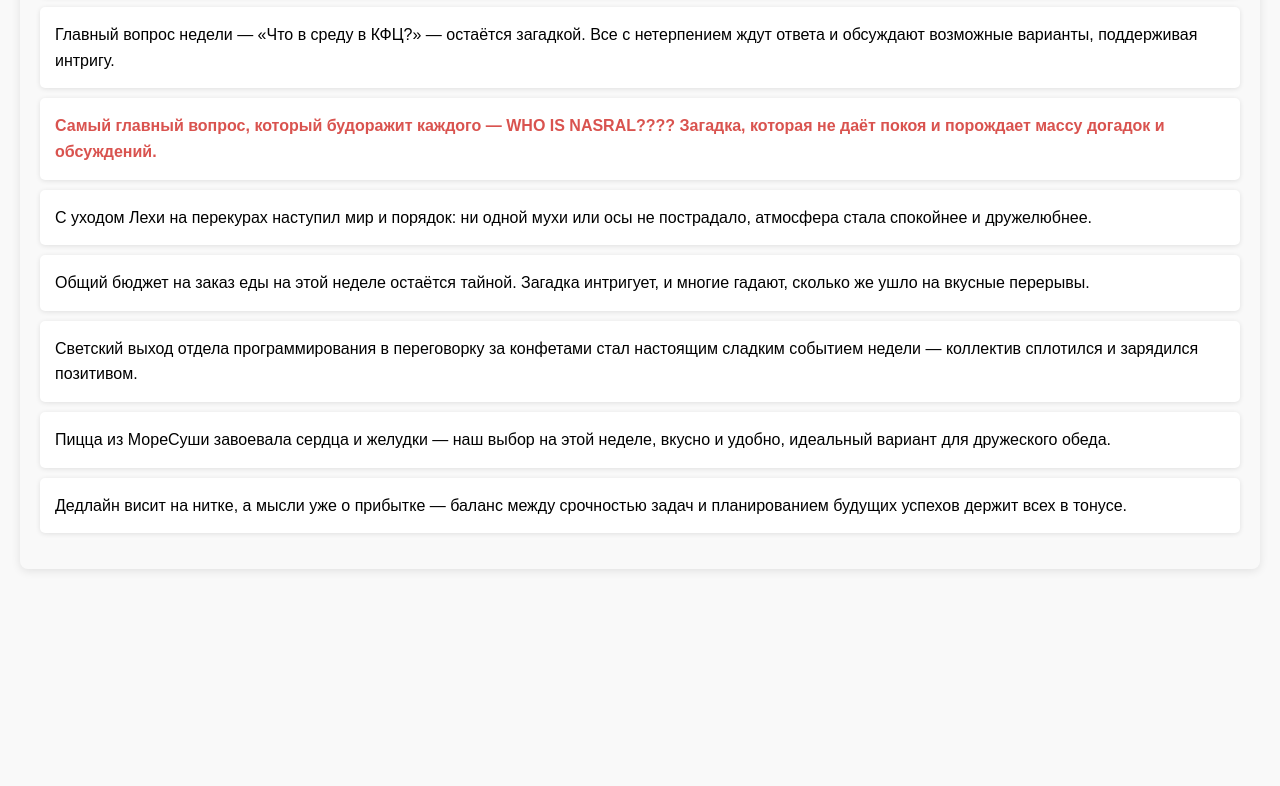
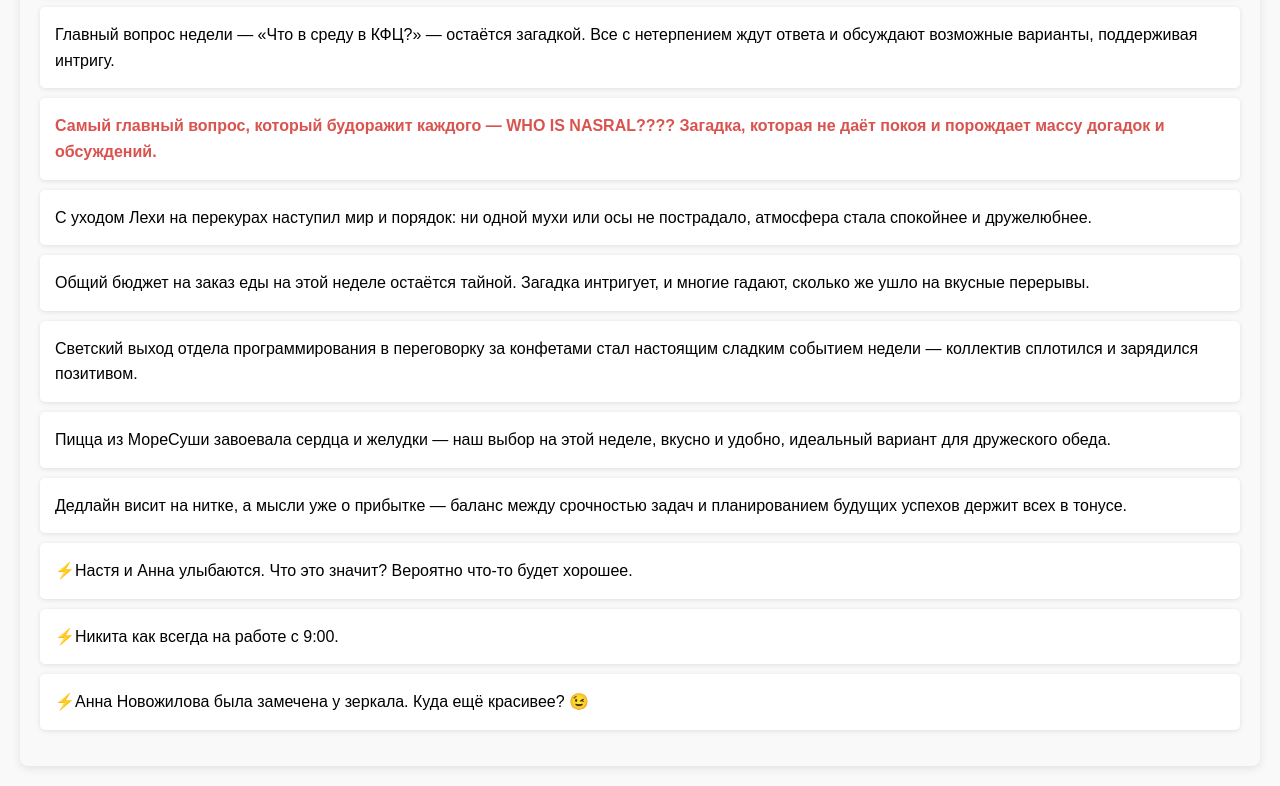
Before and after one commit to z1mo0x/dyedjest-week, a plain HTML site: page index.html in a window 1280 px wide. Shown: the part 466-1252 px from the top of the page. Before the commit the page ends 1055 px from the top, so only its background shows below. Drawn offline with Linux system fonts and the light colour scheme.

Commit message:
Update index.html

```diff
--- a/index.html
+++ b/index.html
@@ -50,6 +50,9 @@
         <li>Светский выход отдела программирования в переговорку за конфетами стал настоящим сладким событием недели — коллектив сплотился и зарядился позитивом.</li>
         <li>Пицца из МореСуши завоевала сердца и желудки — наш выбор на этой неделе, вкусно и удобно, идеальный вариант для дружеского обеда.</li>
         <li>Дедлайн висит на нитке, а мысли уже о прибытке — баланс между срочностью задач и планированием будущих успехов держит всех в тонусе.</li>
+                <li>⚡Настя и Анна улыбаются. Что это значит? Вероятно что-то будет хорошее.</li>
+                <li>⚡Никита как всегда на работе с 9:00.</li>
+        <li>⚡Анна Новожилова была замечена у зеркала. Куда ещё красивее? 😉</li>
     </ul>
 
 </body>
```
